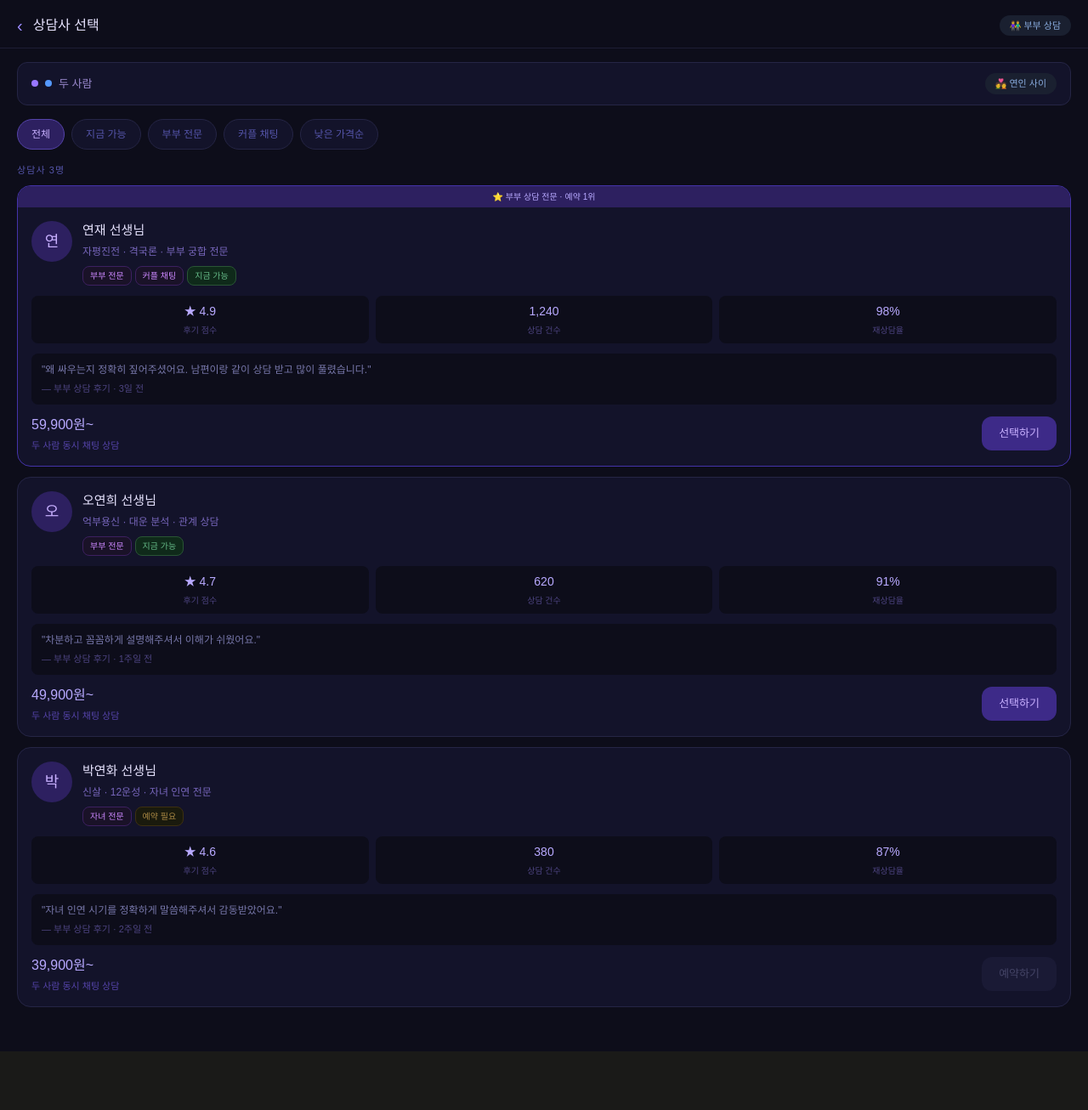
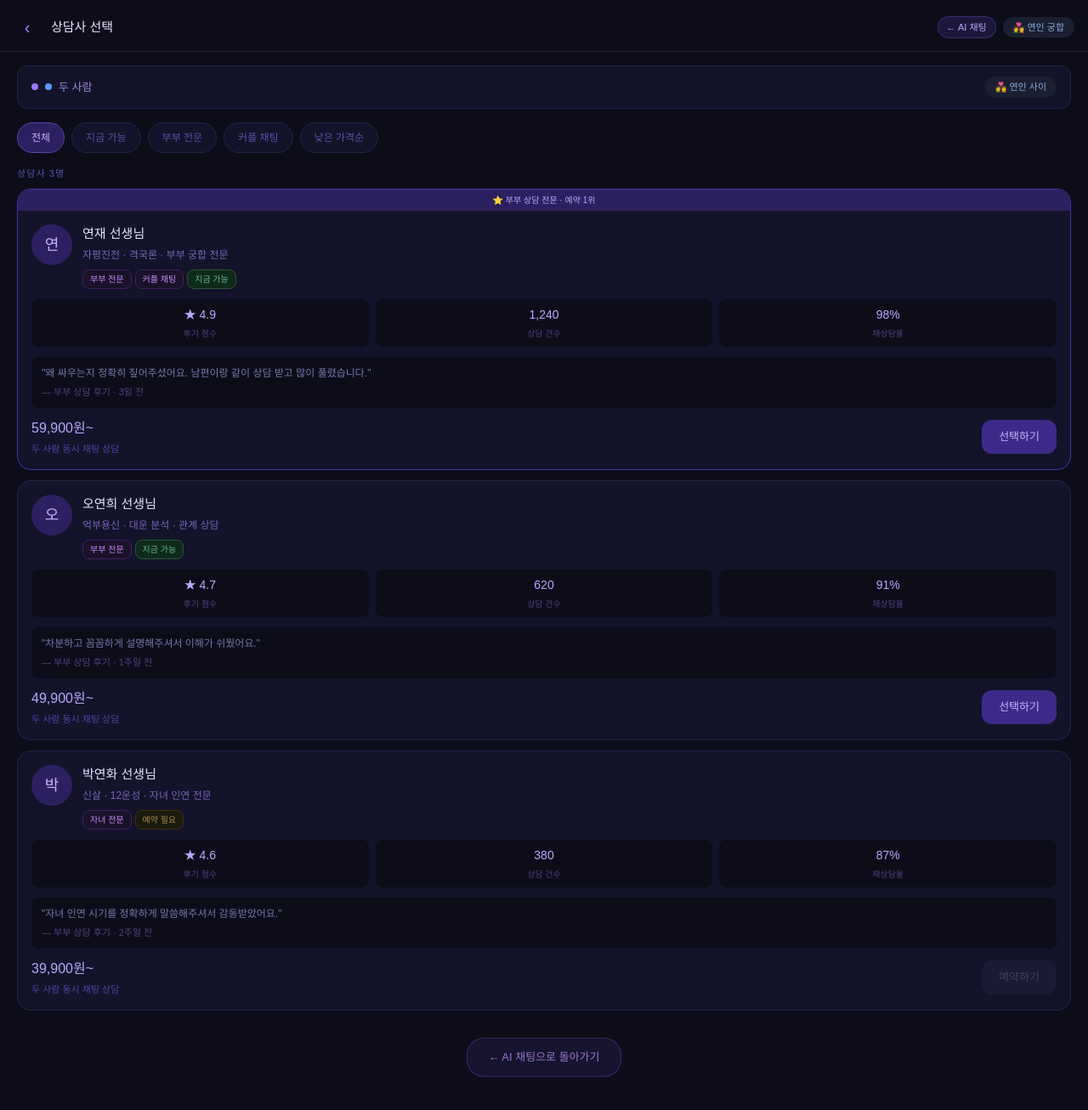
Before and after one commit to lysh0112-cpu/myjae, a Next.js app: page /manseryeok/consultant-select in a window 1280 px wide. Shown: the top 1306 px of the page at 85% size. Before the commit the page ends 1237 px from the top, so only its background shows below. Built offline with nearby package versions, Linux system fonts and the light colour scheme.

Commit message:
Update page.tsx

```diff
--- a/app/manseryeok/consultant-select/page.tsx
+++ b/app/manseryeok/consultant-select/page.tsx
@@ -1,7 +1,6 @@
 'use client'
-
 import { Suspense } from 'react'
-import { useSearchParams } from 'next/navigation'
+import { useSearchParams, useRouter } from 'next/navigation'
 import { useState } from 'react'
 import { consultants } from './data'
 import SummaryBand from './SummaryBand'
@@ -10,6 +9,7 @@ import ConsultantCard from './ConsultantCard'
 
 function ConsultantSelectInner() {
   const params = useSearchParams()
+  const router = useRouter()
   const mode  = params.get('mode')  || 'couple'
   const score = params.get('score') || ''
   const names = params.get('names') || ''
@@ -23,14 +23,41 @@ function ConsultantSelectInner() {
     return true
   }).sort((a, b) => filter === '낮은 가격순' ? a.price - b.price : 0)
 
+  const modeLabel: Record<string, string> = {
+    couple: '💑 연인 궁합',
+    prewedding: '💍 예비 신혼',
+    married: '👫 부부 상담',
+    birth: '👶 출산 시기',
+    personal: '🔮 개인 상담',
+  }
+
   return (
     <main className="min-h-screen bg-[#0d0d1a] pb-10">
-      <div className="flex items-center gap-3 px-5 pt-4 pb-3 border-b border-[#1e1e35]">
-        <button onClick={() => history.back()} className="text-[#9d8cff] text-xl">‹</button>
-        <span className="text-[16px] text-[#e8e4ff] font-medium">상담사 선택</span>
-        <span className="ml-auto bg-[#1a2030] text-[#88aadd] text-[11px] px-3 py-1 rounded-full">
-          👫 부부 상담
-        </span>
+      {/* 헤더 */}
+      <div className="flex items-center gap-3 px-4 pt-4 pb-3 border-b border-[#1e1e35] sticky top-0 bg-[#0d0d1a] z-10">
+        <button onClick={() => router.back()}
+          className="text-[#9d8cff] text-xl w-8 h-8 flex items-center justify-center">
+          ‹
+        </button>
+        <span className="text-[15px] text-[#e8e4ff] font-medium">상담사 선택</span>
+        <div className="ml-auto flex items-center gap-2">
+          {/* AI 채팅으로 돌아가기 */}
+          <button
+            onClick={() => router.back()}
+            style={{
+              fontSize:'11px', padding:'4px 10px', borderRadius:'20px',
+              background:'rgba(60,52,137,0.3)', color:'#b8a9ff',
+              border:'1px solid rgba(119,102,221,0.3)',
+            }}>
+            ← AI 채팅
+          </button>
+          <span style={{
+            background:'#1a2030', color:'#88aadd',
+            fontSize:'11px', padding:'4px 12px', borderRadius:'20px',
+          }}>
+            {modeLabel[mode] || '👫 부부 상담'}
+          </span>
+        </div>
       </div>
 
       <SummaryBand mode={mode} score={score} names={names} />
@@ -43,6 +70,19 @@ function ConsultantSelectInner() {
       {filtered.map(c => (
         <ConsultantCard key={c.id} consultant={c} mode={mode} />
       ))}
+
+      {/* 하단 — AI 채팅으로 돌아가기 */}
+      <div style={{padding:'20px 16px 10px', textAlign:'center'}}>
+        <button
+          onClick={() => router.back()}
+          style={{
+            fontSize:'13px', padding:'12px 24px', borderRadius:'20px',
+            background:'rgba(60,52,137,0.2)', color:'#9977cc',
+            border:'1px solid rgba(119,102,221,0.3)', cursor:'pointer',
+          }}>
+          ← AI 채팅으로 돌아가기
+        </button>
+      </div>
     </main>
   )
 }
```
